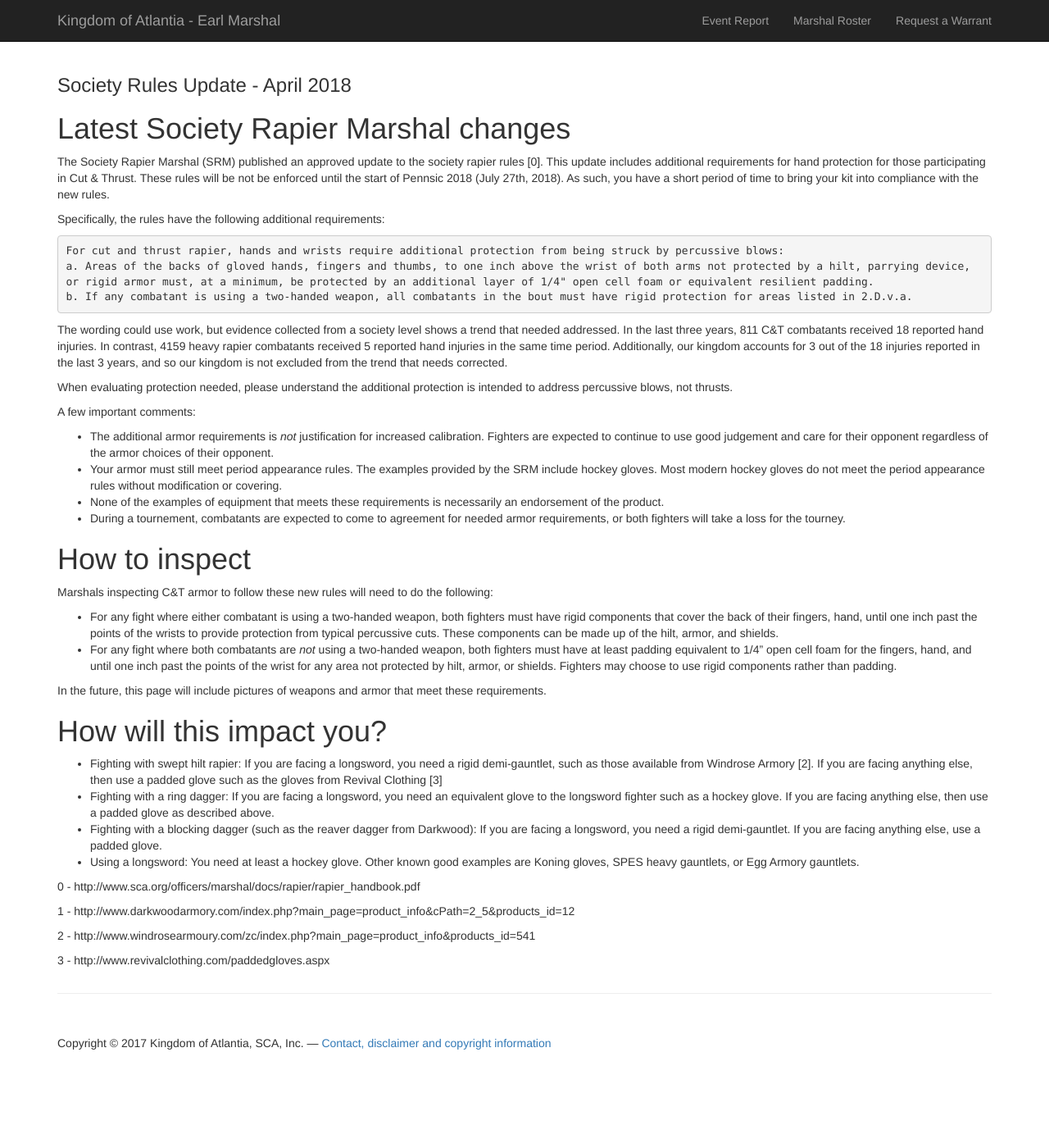
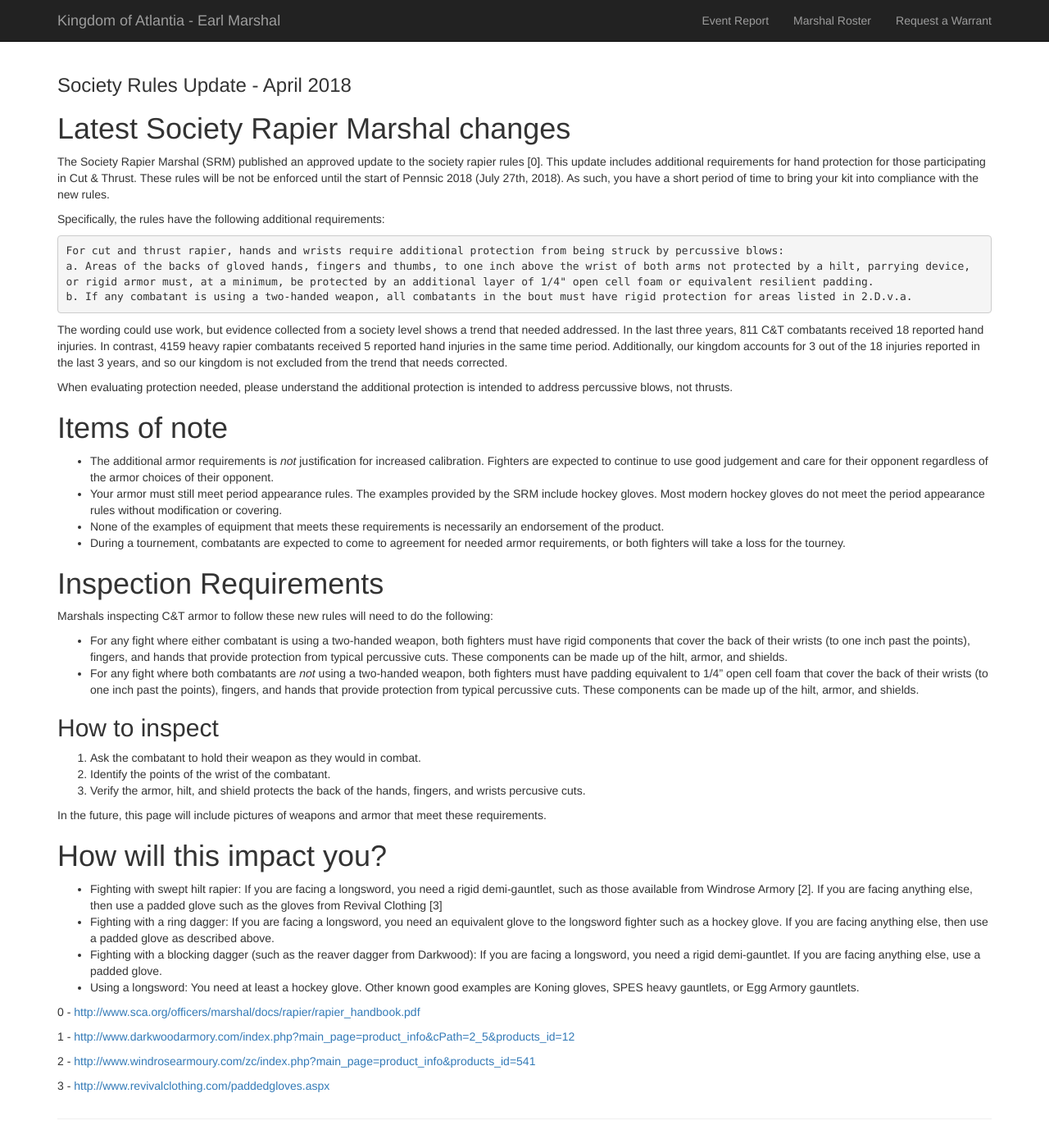
Before and after one commit to academie-de-espee/earl-marshal, a Jekyll site: the page built from rapier/rules-update-2018.md, in a window 1280 px wide and 1400 px high. Shown: the whole window at 82% size. Built offline with Jekyll 4.4.1, drawn with Linux system fonts in a browser that asks for light colours.

Commit message:
latest changes

```diff
--- a/rapier/rules-update-2018.md
+++ b/rapier/rules-update-2018.md
@@ -17,18 +17,24 @@ The wording could use work, but evidence collected from a society level shows a
 
 When evaluating protection needed, please understand the additional protection is intended to address percussive blows, not thrusts.
 
-A few important comments:
+# Items of note
+
 * The additional armor requirements is *not* justification for increased calibration.  Fighters are expected to continue to use good judgement and care for their opponent regardless of the armor choices of their opponent.
 * Your armor must still meet period appearance rules.  The examples provided by the SRM include hockey gloves.  Most modern hockey gloves do not meet the period appearance rules without modification or covering.
 * None of the examples of equipment that meets these requirements is necessarily an endorsement of the product.
 * During a tournement, combatants are expected to come to agreement for needed armor requirements, or both fighters will take a loss for the tourney.
 
-# How to inspect
+# Inspection Requirements
 
 Marshals inspecting C&T armor to follow these new rules will need to do the following:
 
-* For any fight where either combatant is using a two-handed weapon, both fighters must have rigid components that cover the back of their fingers, hand, until one inch past the points of the wrists to provide protection from typical percussive cuts.  These components can be made up of the hilt, armor, and shields.
-* For any fight where both combatants are *not* using a two-handed weapon, both fighters must have at least padding equivalent to 1/4" open cell foam for the fingers, hand, and until one inch past the points of the wrist for any area not protected by hilt, armor, or shields.  Fighters may choose to use rigid components rather than padding.
+* For any fight where either combatant is using a two-handed weapon, both fighters must have rigid components that cover the back of their wrists (to one inch past the points), fingers, and hands that provide protection from typical percussive cuts.  These components can be made up of the hilt, armor, and shields.
+* For any fight where both combatants are *not* using a two-handed weapon, both fighters must have padding equivalent to 1/4" open cell foam that cover the back of their wrists (to one inch past the points), fingers, and hands that provide protection from typical percussive cuts.  These components can be made up of the hilt, armor, and shields.
+
+## How to inspect
+1. Ask the combatant to hold their weapon as they would in combat.
+2. Identify the points of the wrist of the combatant.
+3. Verify the armor, hilt, and shield protects the back of the hands, fingers, and wrists percusive cuts.
 
 In the future, this page will include pictures of weapons and armor that meet these requirements.
 
@@ -39,10 +45,10 @@ In the future, this page will include pictures of weapons and armor that meet th
 * Fighting with a blocking dagger (such as the reaver dagger from Darkwood): If you are facing a longsword, you need a rigid demi-gauntlet.  If you are facing anything else, use a padded glove.
 * Using a longsword:  You need at least a hockey glove.  Other known good examples are Koning gloves, SPES heavy gauntlets, or Egg Armory gauntlets.
 
-0 - http://www.sca.org/officers/marshal/docs/rapier/rapier_handbook.pdf
+0 - [http://www.sca.org/officers/marshal/docs/rapier/rapier_handbook.pdf](http://www.sca.org/officers/marshal/docs/rapier/rapier_handbook.pdf)
 
-1 - http://www.darkwoodarmory.com/index.php?main_page=product_info&cPath=2_5&products_id=12
+1 - [http://www.darkwoodarmory.com/index.php?main_page=product_info&cPath=2_5&products_id=12](http://www.darkwoodarmory.com/index.php?main_page=product_info&cPath=2_5&products_id=12)
 
-2 - http://www.windrosearmoury.com/zc/index.php?main_page=product_info&products_id=541
+2 - [http://www.windrosearmoury.com/zc/index.php?main_page=product_info&products_id=541](http://www.windrosearmoury.com/zc/index.php?main_page=product_info&products_id=541)
 
-3 - http://www.revivalclothing.com/paddedgloves.aspx
+3 - [http://www.revivalclothing.com/paddedgloves.aspx](http://www.revivalclothing.com/paddedgloves.aspx)
```
